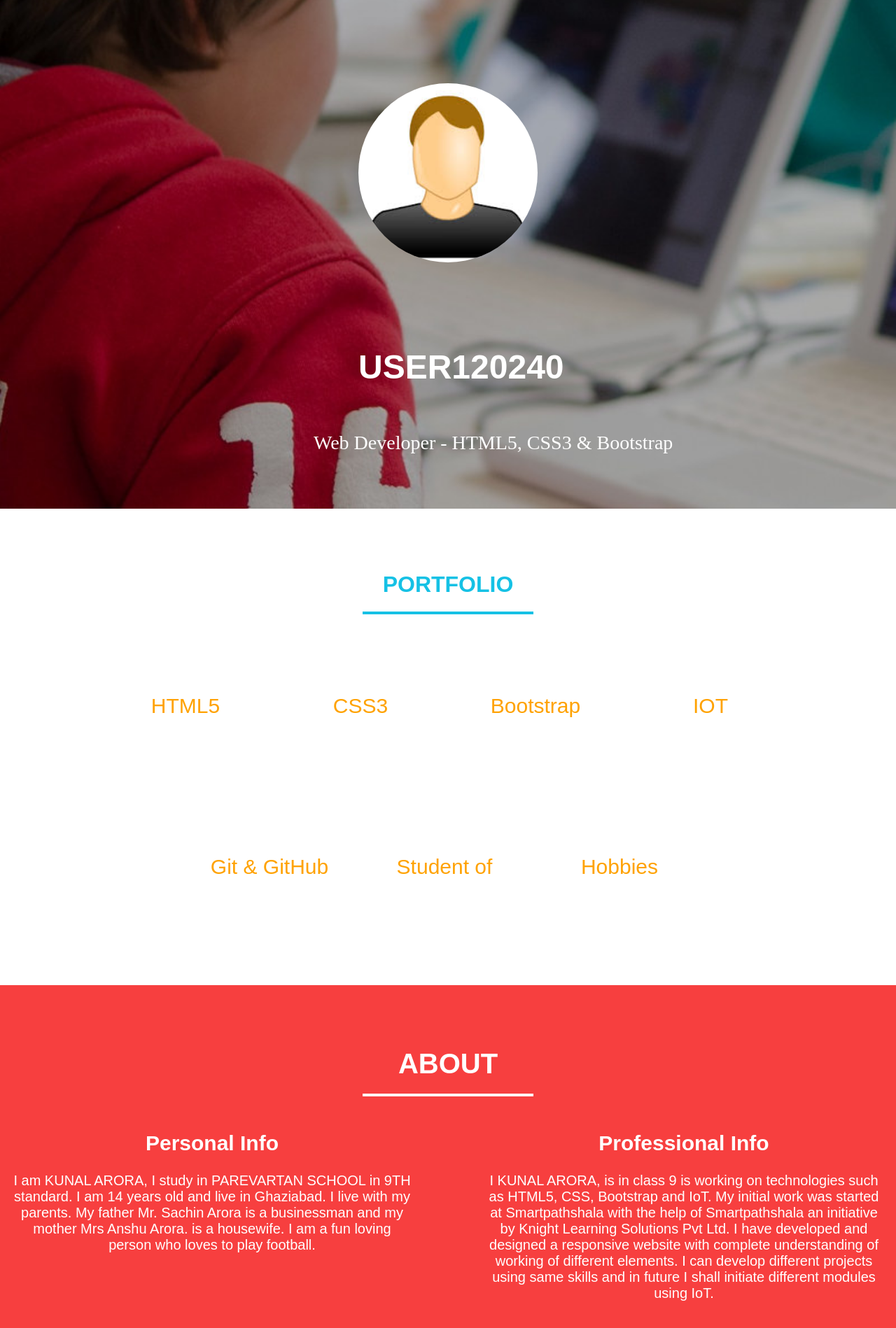
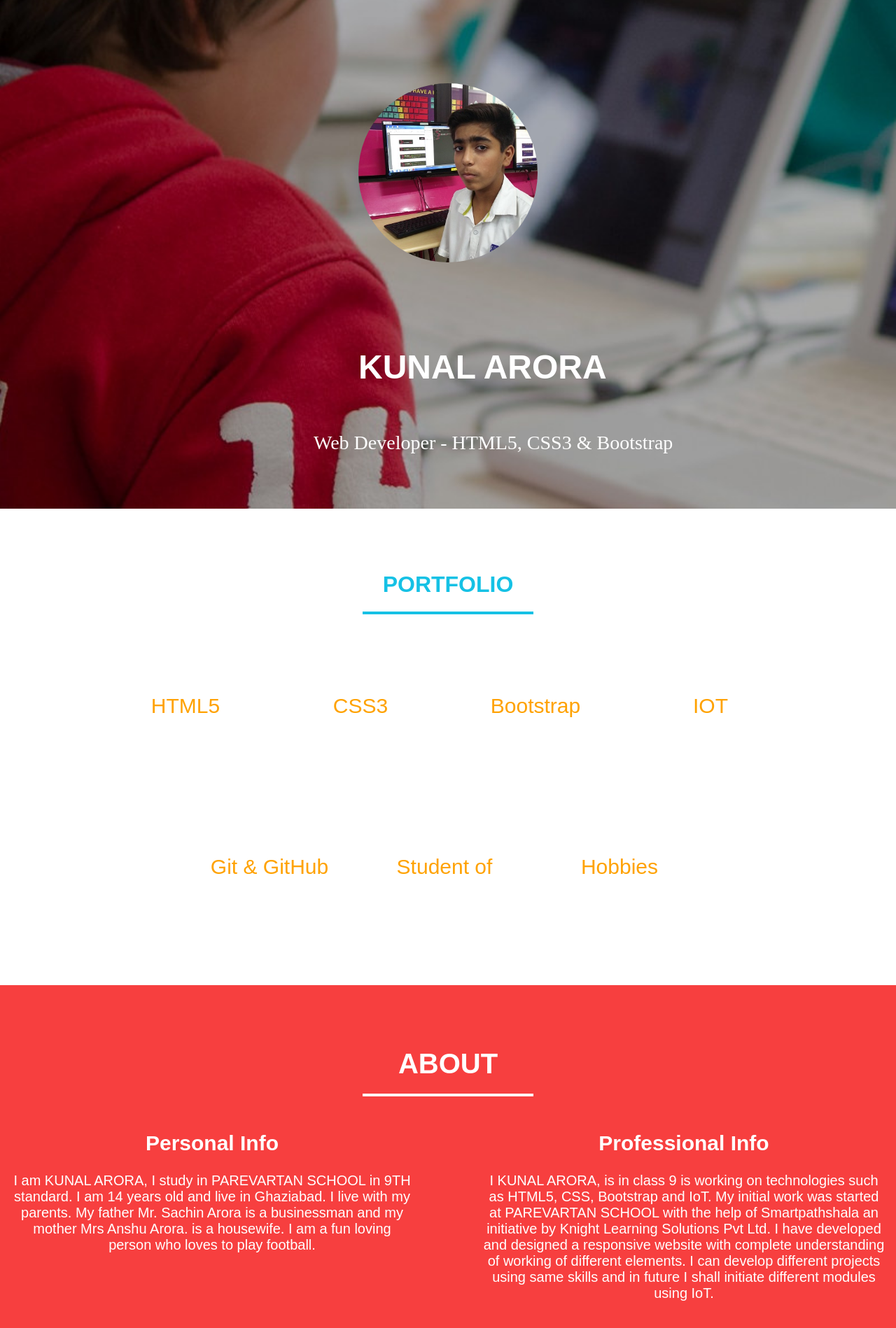
Before and after one commit to Parevartan-kunal/htmlassignment, a plain HTML site: page index.html in a window 1280 px wide. Shown: the part 73-1971 px from the top of the page at 70% size. Drawn offline with Linux system fonts and the light colour scheme.

Commit message:
Information update

```diff
--- a/css/style.css
+++ b/css/style.css
@@ -71,7 +71,7 @@ li a {
 }
 
 .circle {
-	background: url(../images/user.jpg) center center no-repeat;
+	background: url(../images/kunal-arora.jpg) center center no-repeat;
 	background-size: cover;
 	position: absolute;
 	top: 40%;
--- a/index.html
+++ b/index.html
@@ -4,7 +4,7 @@
 		<title>
 		kunal Arora
 		</title>
-		<link rel="stylesheet" type="text/css" href="css/style.css">
+		<link rel="stylesheet" type="text/css" href="./css/style.css">
 	</head>
 	<body>
 		<header>
@@ -23,7 +23,7 @@
 		<section id="profile" class="hero">
 			<div class="circle"> </div>
 			<div>
-				<h1 class="name"> user120240 </h1>
+				<h1 class="name"> Kunal Arora </h1>
 				<span class="skills"> Web Developer - HTML5, CSS3 & Bootstrap </span>
 			</div>
 		</section>
@@ -85,7 +85,7 @@
 			</div>
 			<div class="divisionRight">
 				<h2> Professional Info </h2>
-				<p> I  KUNAL ARORA, is in class 9 is working on technologies such as HTML5, CSS, Bootstrap and IoT. My initial work was started at Smartpathshala with the help of Smartpathshala an initiative by Knight Learning Solutions Pvt Ltd. I have developed and designed a responsive website with complete understanding of working of different elements. I can develop different projects using same skills and in  future I shall initiate different modules using IoT.</p>
+				<p> I  KUNAL ARORA, is in class 9 is working on technologies such as HTML5, CSS, Bootstrap and IoT. My initial work was started at PAREVARTAN SCHOOL  with the help of Smartpathshala an initiative by Knight Learning Solutions Pvt Ltd. I have developed and designed a responsive website with complete understanding of working of different elements. I can develop different projects using same skills and in  future I shall initiate different modules using IoT.</p>
 			</div>
 		</section>
 		<section id="contact">
@@ -115,7 +115,7 @@
 			</div>
 		</section>
 		<footer>
-			Copyright &copy; <a href="#profile"> user120240 </a> 2017
+			Copyright &copy; <a href="#profile"> Kunal Arora </a> 2017
 		</footer>
 	</body>
 </html>
```
Also changed, not shown: images/kunal-arora.jpg (added).
